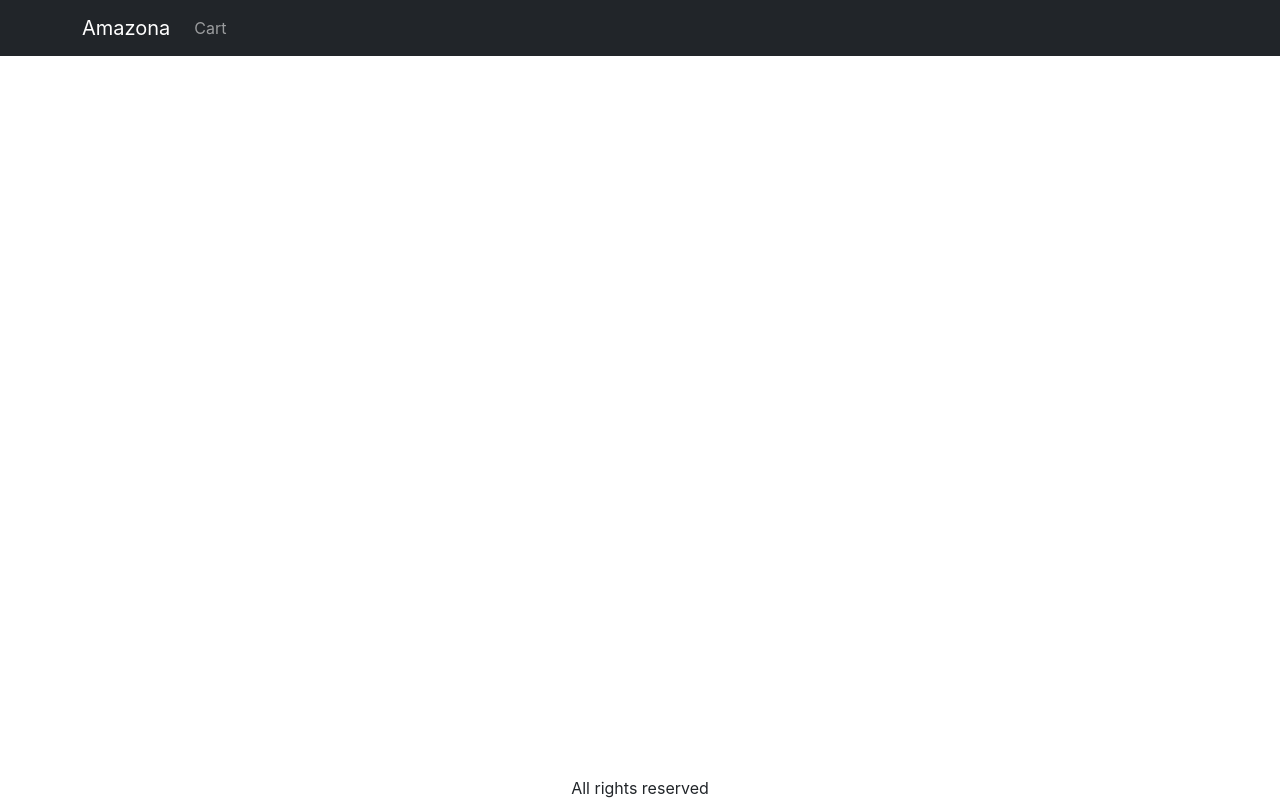
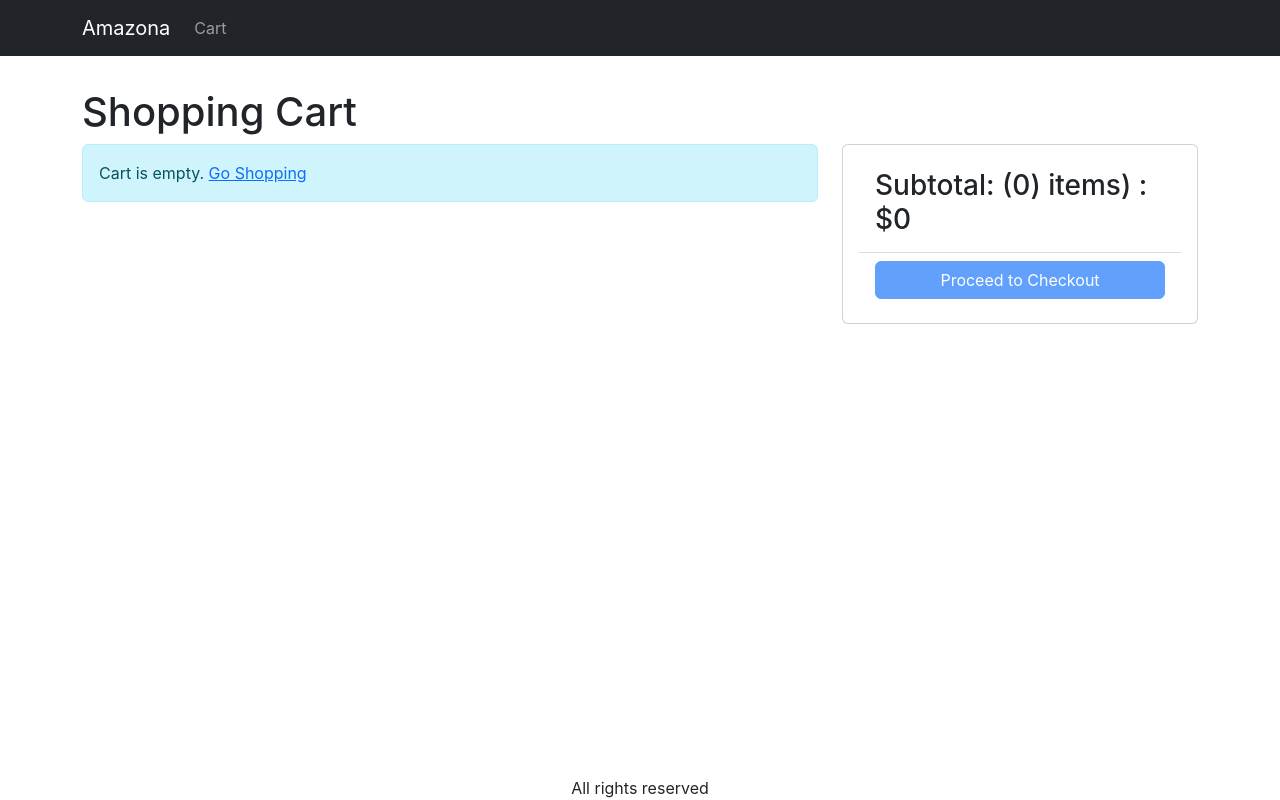
Before and after one commit to nflhnf28/amazone, a React (Create React App) app in the folder frontend/: page /cart in a window 1280 px wide. Built offline with nearby package versions, Linux system fonts and the light colour scheme.

Commit message:
create cart screen

```diff
--- a/frontend/src/App.js
+++ b/frontend/src/App.js
@@ -9,6 +9,7 @@
 import { useContext } from 'react';
 import { Store } from './Store';
 import { Link } from 'react-router-dom';
+import CartScreen from './screens/CartScreen';
 
 function App() {
   const { state } = useContext(Store);
@@ -41,6 +42,7 @@
       <Container className="mt-3">
       <Routes>
         <Route path="/product/:slug" element={<ProductScreen />} />
+        <Route path="/cart" element={<CartScreen />} />
         <Route path="/" element={<HomeScreen />} />
       </Routes>
       </Container>
--- a/frontend/src/index.css
+++ b/frontend/src/index.css
@@ -46,3 +46,7 @@
 .img-large {
   max-width: 100%;
 }
+
+.img-thumbnail {
+  height: 80px;
+}
--- /dev/null
+++ b/frontend/src/screens/CartScreen.js
@@ -0,0 +1,92 @@
+import { useContext } from 'react';
+import { Store } from '../Store';
+import { Helmet } from 'react-helmet-async';
+import Row from 'react-bootstrap/Row';
+import Col from 'react-bootstrap/Col';
+import MessageBox from '../components/MessageBox';
+import ListGroup from 'react-bootstrap/ListGroup';
+import Button from 'react-bootstrap/Button';
+import Card from 'react-bootstrap/Card';
+import { Link } from 'react-router-dom';
+
+export default function CartScreen () {
+    const { state, dispatch: ctxDispatch } = useContext(Store);
+    const {
+        cart: { cartItems },
+    } = state;
+
+    return (
+        <div>
+            <Helmet>
+                <title>Shopping Cart</title>
+            </Helmet>
+            <h1>Shopping Cart</h1>
+            <Row>
+                <Col md={8}>
+                    {cartItems.length === 0 ? (
+                    <MessageBox>
+                        Cart is empty. <Link to="/">Go Shopping</Link>
+                    </MessageBox>
+                ) : (
+                    <ListGroup>
+                        {cartItems.map((item) => (
+                            <ListGroup.Item key={item._id}>
+                                <Row className="align-items-center">
+                                <Col md={4}>
+                                    <img
+                                        src={item.images}
+                                        alt={item.name}
+                                        className="img-fluid rounded img-thumbnail"
+                                    ></img>{' '}
+                                    <Link to={`/product/${item.slug}`}>{item.name}</Link>
+                                </Col>
+                                <Col md={3}>
+                                    <Button variant="light" disabled={item.quantity === 1}>
+                                    <i className="fas fa-minus-circle"></i>
+                                    </Button>{' '}
+                                    <span>{item.quantity}</span>{' '}
+                                    <Button variant="light" disabled={item.quantity === item.countInStock}>
+                                    <i className="fas fa-plus-circle"></i>
+                                    </Button>{' '}
+                                </Col>
+                                <Col md={3}> ${item.price} </Col>
+                                <Col md={2}>
+                                    <Button variant="light">
+                                        <i className="fas fa-trash"></i>
+                                    </Button>{' '}
+                                </Col>
+                                </Row>
+                            </ListGroup.Item>
+                        ))}
+                    </ListGroup>
+                )}
+                </Col>
+                <Col md={4}>
+                    <Card>
+                        <Card.Body>
+                            <ListGroup variant="flush">
+                                <ListGroup.Item>
+                                    <h3>
+                                        Subtotal: ({cartItems.reduce((a, c) => a + c.quantity, 0)}){' '}
+                                        items) : $
+                                        {cartItems.reduce((a, c) => a + c.price * c.quantity, 0)}
+                                    </h3>
+                                </ListGroup.Item>
+                                <ListGroup.Item>
+                                    <div className="d-grid">
+                                    <Button
+                                        type="button"
+                                        variant="primary"
+                                        disabled={cartItems.length === 0}
+                                    >
+                                    Proceed to Checkout</Button>
+                                    </div>
+                                </ListGroup.Item>
+                            </ListGroup>
+                        </Card.Body>
+                    </Card>
+                </Col>
+            </Row>
+        </div>
+    )
+}
--- a/frontend/src/screens/ProductScreen.js
+++ b/frontend/src/screens/ProductScreen.js
@@ -1,6 +1,6 @@
 import axios from "axios";
 import { useContext, useEffect, useReducer } from "react";
-import { useParams } from "react-router-dom";
+import { useNavigate, useParams } from "react-router-dom";
 import logger from "use-reducer-logger";
 import Row from 'react-bootstrap/Row';
 import Col from 'react-bootstrap/Col';
@@ -29,6 +29,7 @@
 };
 
 function ProductScreen(){
+    const navigate = useNavigate();
     const params = useParams();
     const { slug } = params;
     const [{loading, error, product}, dispatch] = useReducer(logger(reducer), {
@@ -62,8 +63,10 @@
 
         ctxDispatch({
             type:'CART_ADD_ITEM',
-            payload: {...product, quantity}})
-    }
+            payload: {...product, quantity},
+        });
+        navigate('/cart')
+    };
 
     return loading ? (
         <LoadingBox />
```
Also changed, not shown: 1 other file (tests, documents, lock files or other folders).
